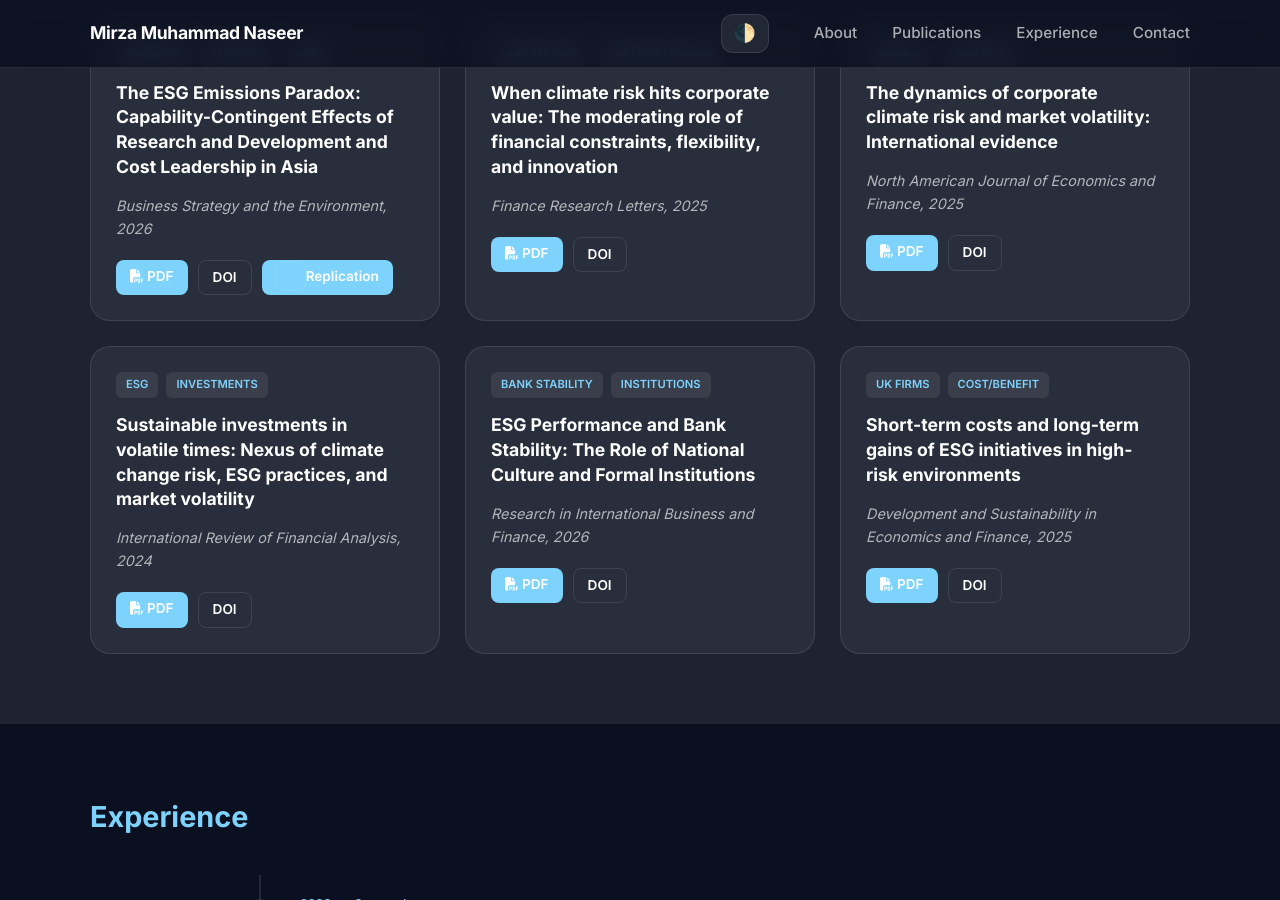
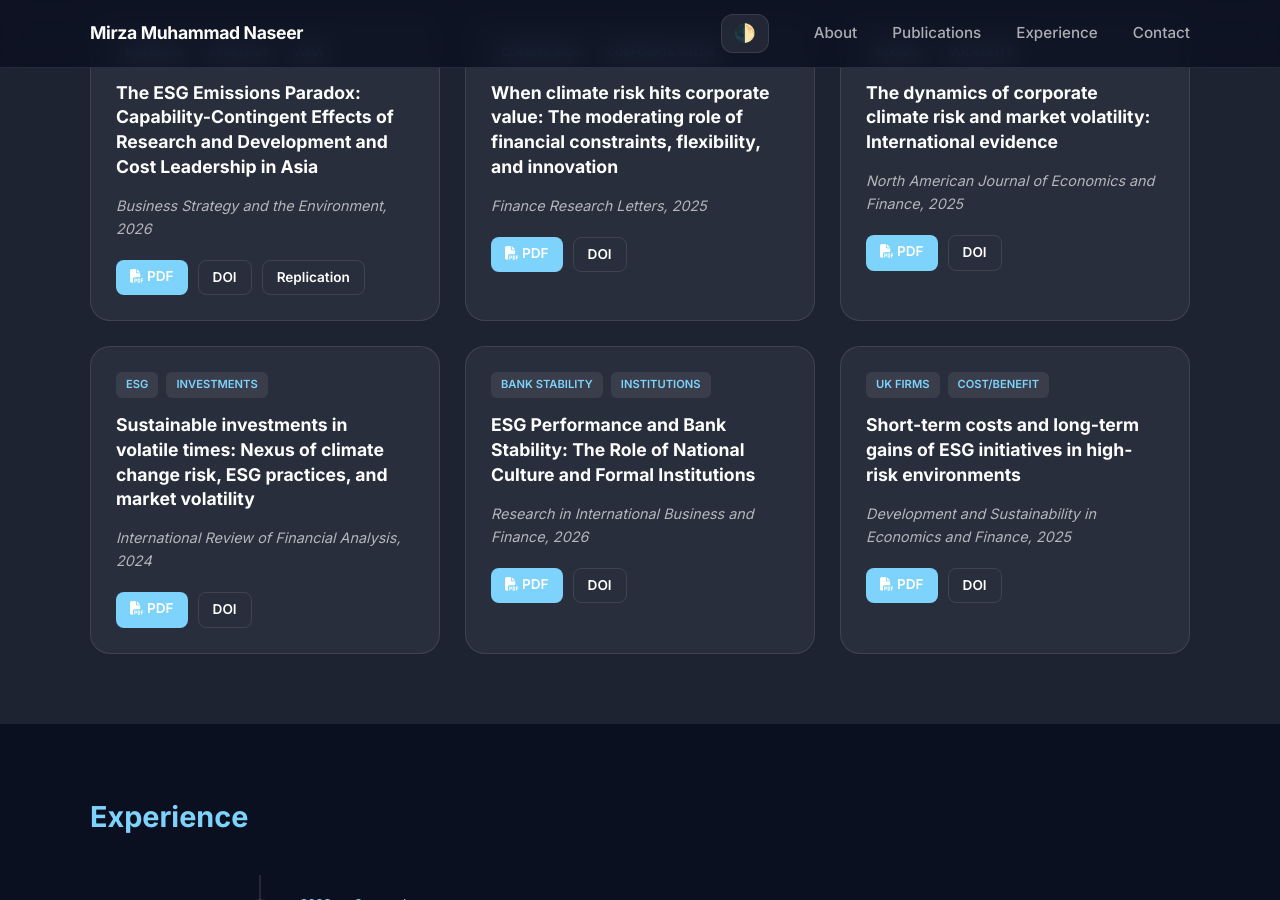
Before and after one commit to mmnaseer/mmnaseer.github.io, a Jekyll site: the page index.html, which Jekyll copies as it is, in a window 1280 px wide and 900 px high, scrolled down 1356 px. Built offline with Jekyll 4.4.1, drawn with Linux system fonts in a browser that asks for light colours; a style sheet for code colours, icons or effects is not loaded.

Commit message:
Update index.html

```diff
--- a/index.html
+++ b/index.html
@@ -132,7 +132,7 @@
               <div class="pub-actions">
                 <a href="papers/bse.pdf" class="btn-sm"><i class="fas fa-file-pdf"></i> PDF</a>
                 <a href="https://doi.org/10.1002/bse.70362" class="btn-sm outline">DOI</a>
-                <a href="papers/R_BSE.zip" class="btn-sm"><i class="btn-sm outline"></i> Replication</a>
+                <a href="papers/R_BSE.zip" class="btn-sm outline"> </i>Replication</a>
               </div>
             </div>
           </article>
```
